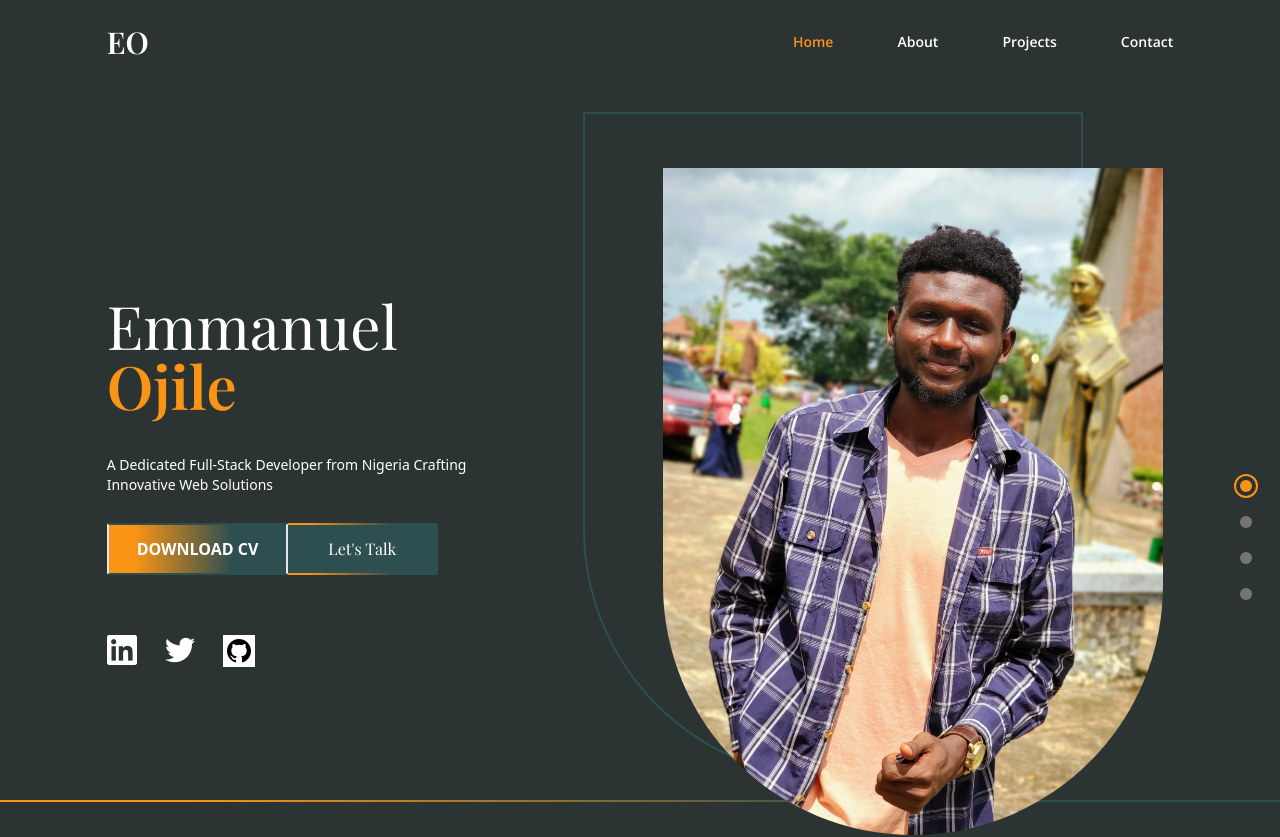
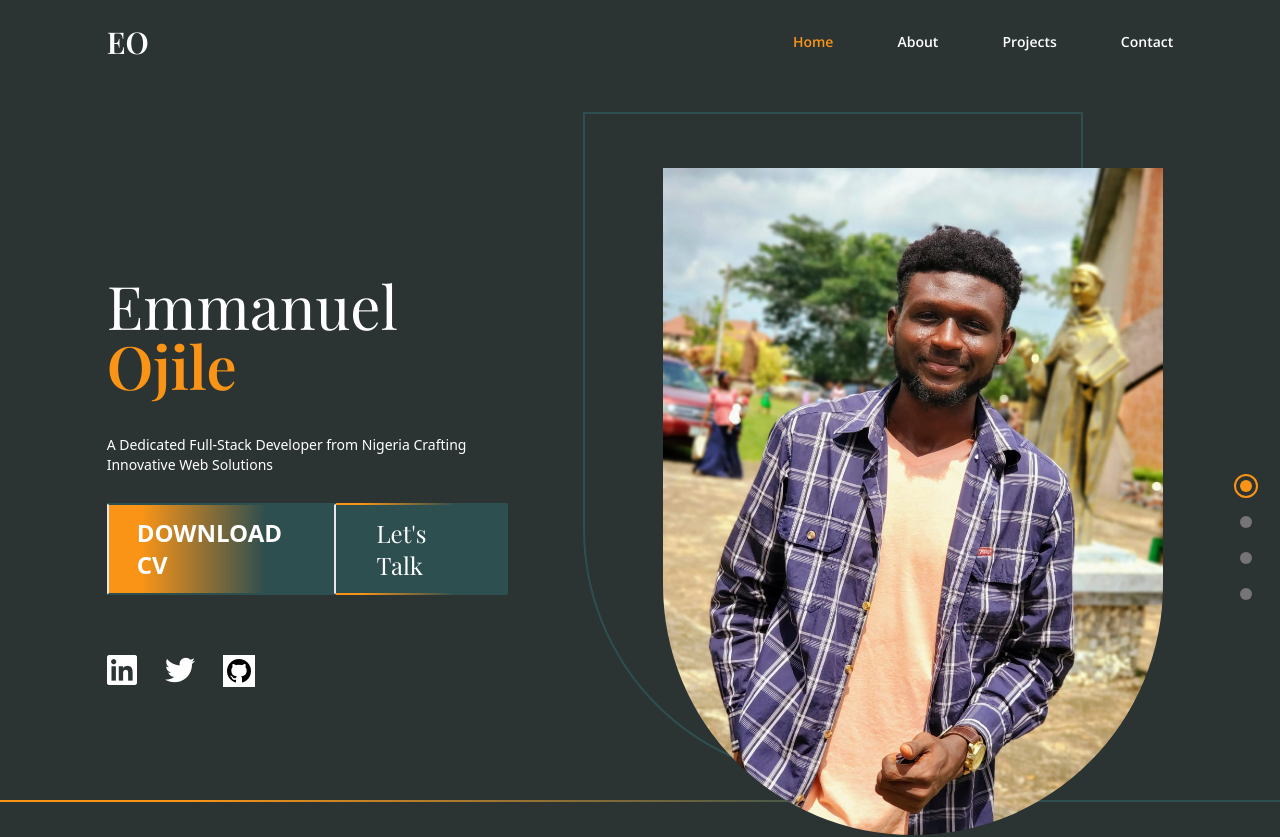
Before and after one commit to Emmyojile/portfolio-v2, a React (Vite) app: page / in a window 1280 px wide. Shown: the top 837 px of the page. Built offline with nearby package versions, Linux system fonts and the light colour scheme.

Commit message:
rebuilding

```diff
--- a/src/scenes/Landing.jsx
+++ b/src/scenes/Landing.jsx
@@ -73,7 +73,7 @@ const Landing = ({ setSelectedPage }) => {
           }}
         >
           <a
-            className="bg-gradient-rainblue text-white rounded-sm py-3 px-7 font-semibold hover:bg-blue hover:text-black transition duration-500 border-y-grey border-2"
+            className="bg-gradient-rainblue text-white rounded-sm py-3 px-7 font-semibold hover:bg-blue hover:text-black transition duration-500 border-y-grey border-2 sm:text-2xl"
             href={MyResume} // Ensure that this variable points to your PDF file
             download="MyResume.pdf" // Ensure the correct file extension
           >
@@ -85,7 +85,7 @@ const Landing = ({ setSelectedPage }) => {
             onClick={() => setSelectedPage("contact")}
             href="#contact"
           >
-            <div className="bg-grey hover:text-yellow transition duration-500 w-full h-full flex items-center justify-center font-playfair px-10">
+            <div className="bg-grey hover:text-yellow transition duration-500 w-full h-full flex items-center justify-center font-playfair px-10 sm:text-2xl">
               Let's Talk
             </div>
           </AnchorLink>
```
